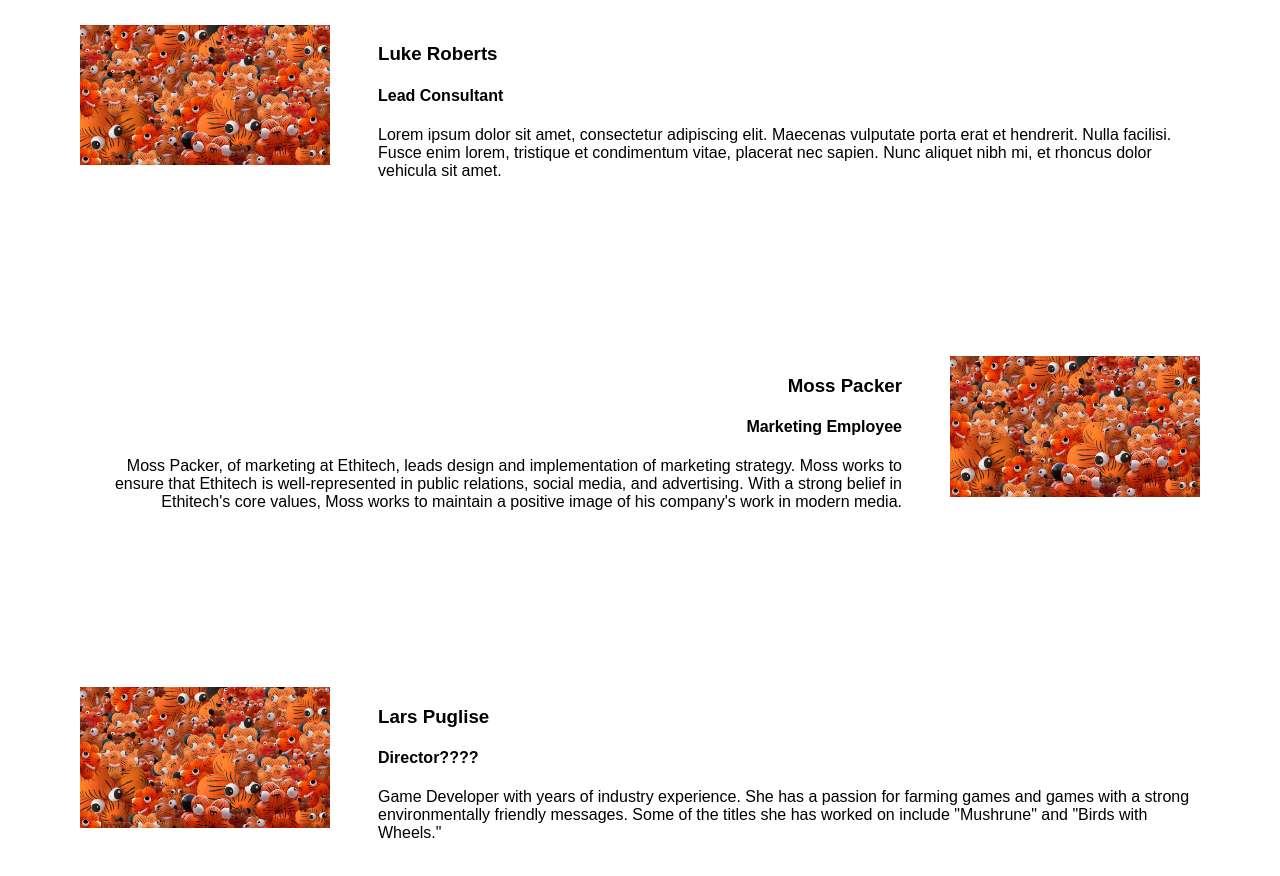
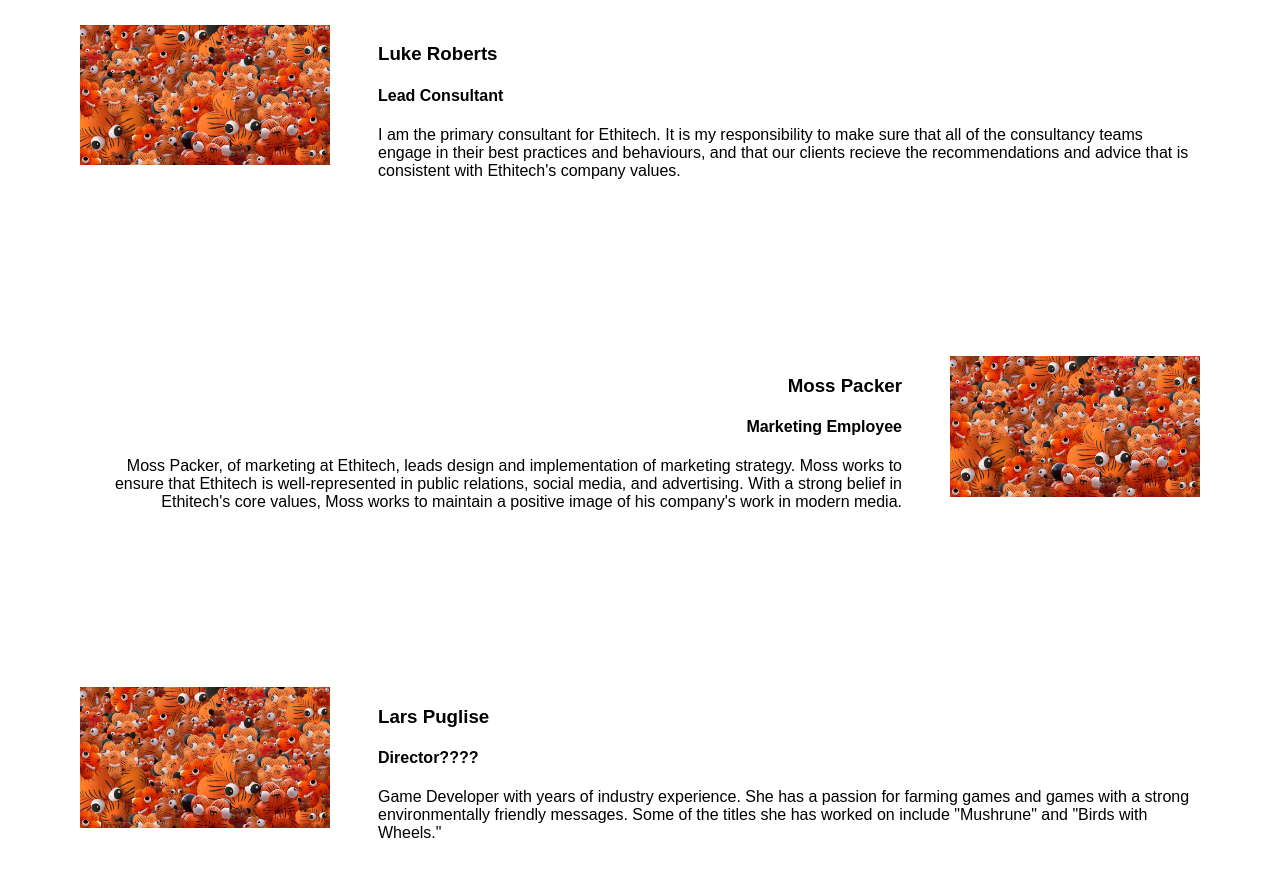
Before and after one commit to FeniulaPyra/com142, a plain HTML site: page about.html in a window 1280 px wide. Shown: the part 1800-2676 px from the top of the page. Drawn offline with Linux system fonts and the light colour scheme.

Commit message:
Update to include Luke's bio.

```diff
--- a/about.html
+++ b/about.html
@@ -110,7 +110,7 @@
             <h4>Lead Consultant</h4>
         </div>
         <div>
-            <p class="left-desc"> Lorem ipsum dolor sit amet, consectetur adipiscing elit. Maecenas vulputate porta erat et hendrerit. Nulla facilisi. Fusce enim lorem, tristique et condimentum vitae, placerat nec sapien. Nunc aliquet nibh mi, et rhoncus dolor vehicula sit amet.</p>
+            <p class="left-desc"> I am the primary consultant for Ethitech. It is my responsibility to make sure that all of the consultancy teams engage in their best practices and behaviours, and that our clients recieve the recommendations and advice that is consistent with Ethitech's company values. </p>
         </div>
     </div>
     <div class="right-container">
```
